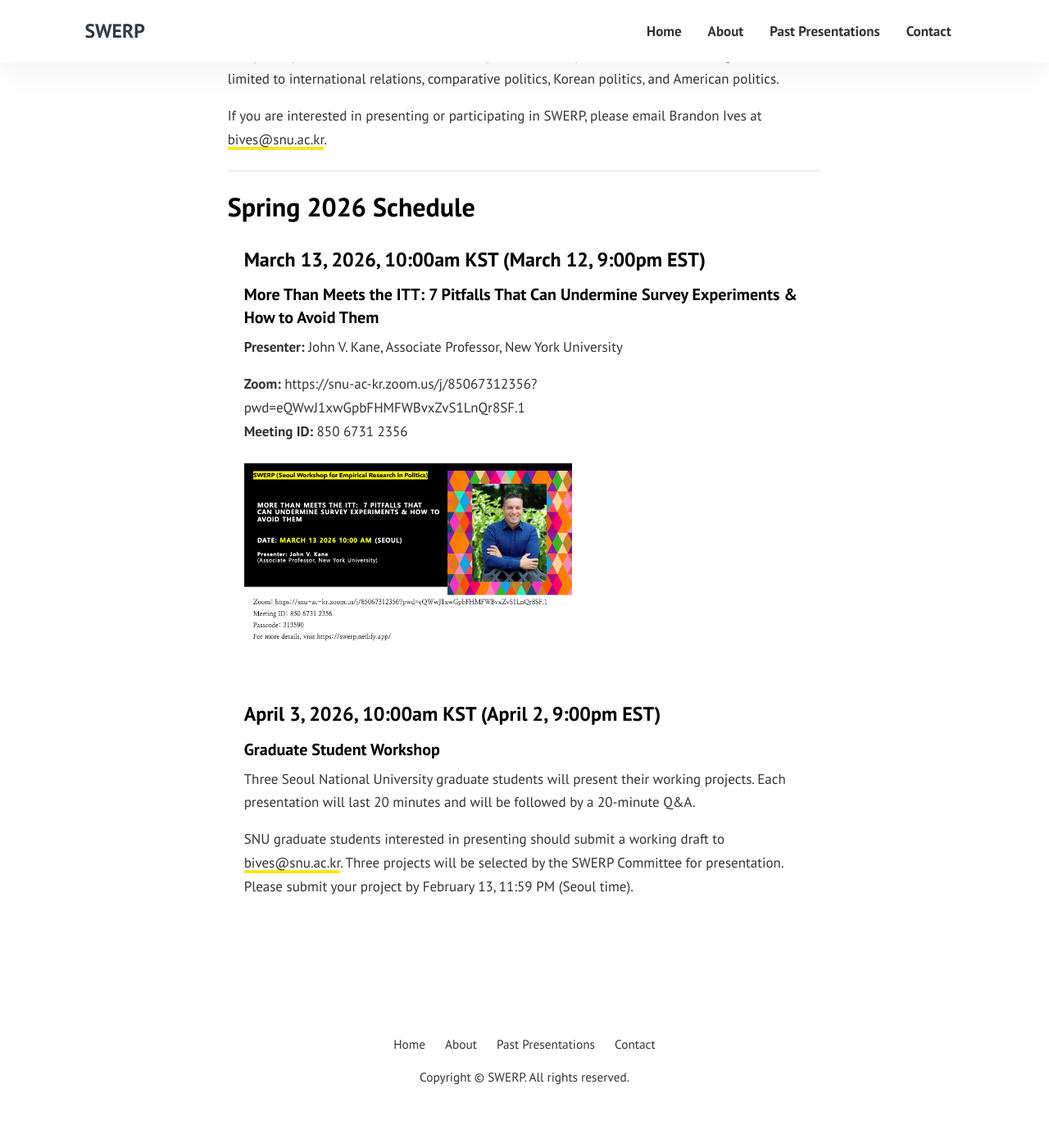
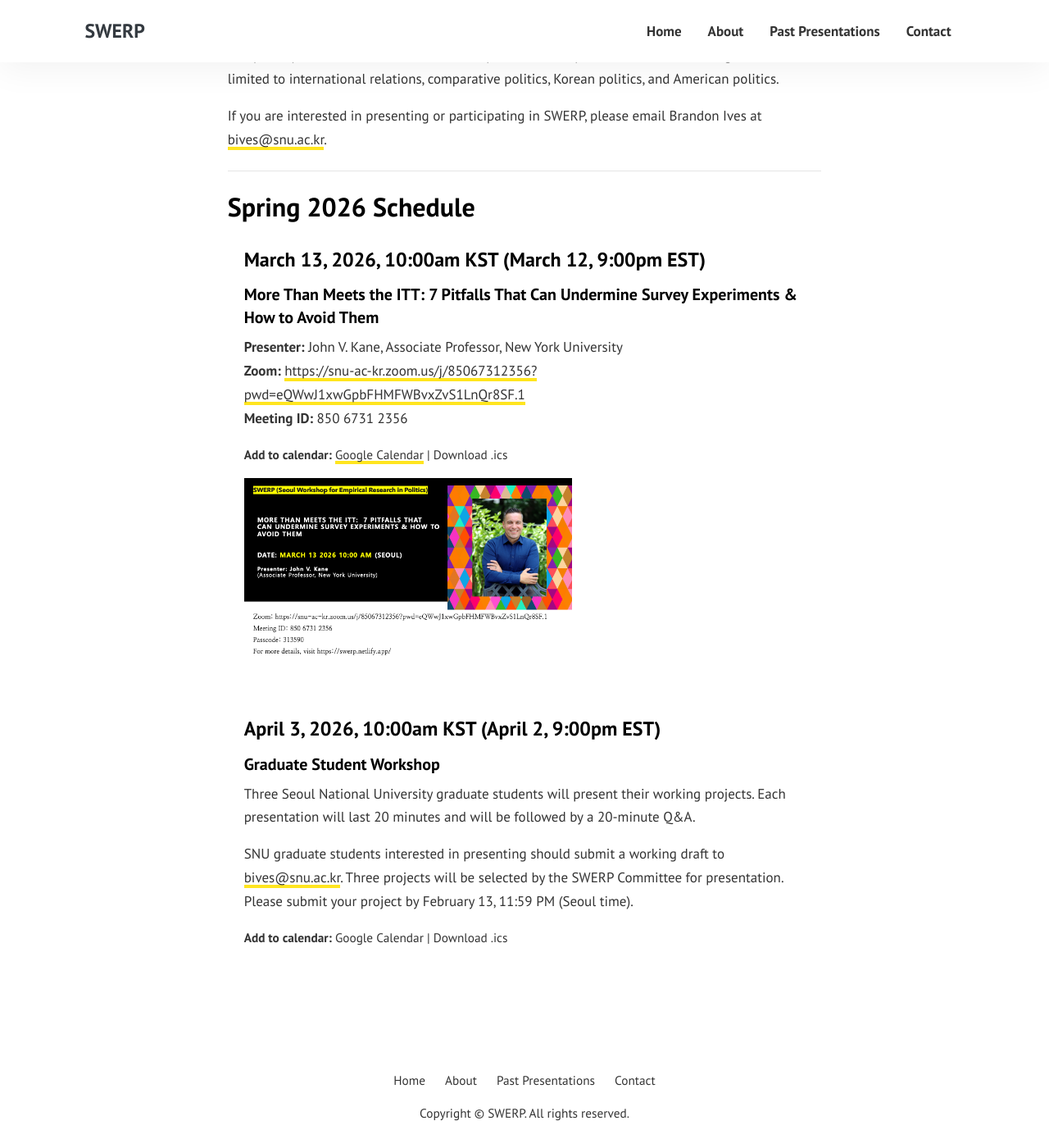
Before and after one commit to sysilviakim/swerp, a Jekyll site: the page built from index.html, in a window 1280 px wide and 1400 px high, scrolled down 505 px. Shown: the whole window at 82% size. Built offline with Jekyll 4.4.1, drawn with Linux system fonts in a browser that asks for light colours; before the commit the page ends 1861 px from its top, so only the background shows below that.

Commit message:
uniform spacing + calendar invites

```diff
--- a/assets/css/theme.scss
+++ b/assets/css/theme.scss
@@ -61,7 +61,8 @@ a {
         transition: all .4s;
     }
 }
-a[href^="mailto:"] {
+a[href^="mailto:"],
+a[href*="zoom.us"] {
     color: inherit;
     box-shadow: inset 0 -2px 0 rgba(255, 229, 31,1), 0 2px 0 rgba(255, 229, 31,1);
     &:hover {
--- a/index.html
+++ b/index.html
@@ -30,9 +30,10 @@ layout: default
       <div class="card-body">
         <h4 class="card-title font-weight-bold">March 13, 2026, 10:00am KST (March 12, 9:00pm EST)</h4>
         <h5 class="font-weight-bold">More Than Meets the ITT: 7 Pitfalls That Can Undermine Survey Experiments &amp; How to Avoid Them</h5>
-        <p><strong>Presenter:</strong> John V. Kane, Associate Professor, New York University</p>
-        <p><strong>Zoom:</strong> <a href="https://snu-ac-kr.zoom.us/j/85067312356?pwd=eQWwJ1xwGpbFHMFWBvxZvS1LnQr8SF.1">https://snu-ac-kr.zoom.us/j/85067312356?pwd=eQWwJ1xwGpbFHMFWBvxZvS1LnQr8SF.1</a><br>
+        <p><strong>Presenter:</strong> John V. Kane, Associate Professor, New York University<br>
+        <strong>Zoom:</strong> <a href="https://snu-ac-kr.zoom.us/j/85067312356?pwd=eQWwJ1xwGpbFHMFWBvxZvS1LnQr8SF.1">https://snu-ac-kr.zoom.us/j/85067312356?pwd=eQWwJ1xwGpbFHMFWBvxZvS1LnQr8SF.1</a><br>
         <strong>Meeting ID:</strong> 850 6731 2356</p>
+        <p class="small mb-2"><strong>Add to calendar:</strong> <a href="https://www.google.com/calendar/render?action=TEMPLATE&text=SWERP%3A+More+Than+Meets+the+ITT&dates=20260313T010000Z%2F20260313T020000Z&details=Presenter%3A+John+V.+Kane%2C+Associate+Professor%2C+New+York+University%0A%0AZoom%3A+https%3A%2F%2Fsnu-ac-kr.zoom.us%2Fj%2F85067312356%3Fpwd%3DeQWwJ1xwGpbFHMFWBvxZvS1LnQr8SF.1%0AMeeting+ID%3A+850+6731+2356&location=Zoom" target="_blank">Google Calendar</a> | <a href="{{ site.baseurl }}/assets/files/2026-03-swerp-kane.ics">Download .ics</a></p>
         <a href="{{ site.baseurl }}/assets/files/2026-03-swerp-kane.png" target="_blank"><img src="{{ site.baseurl }}/assets/files/2026-03-swerp-kane.png" class="img-fluid mt-2" alt="Poster" style="max-width:400px;"></a>
       </div>
     </div>
@@ -43,7 +44,7 @@ layout: default
         <h5 class="font-weight-bold">Graduate Student Workshop</h5>
         <p>Three Seoul National University graduate students will present their working projects. Each presentation will last 20 minutes and will be followed by a 20-minute Q&A.</p>
         <p>SNU graduate students interested in presenting should submit a working draft to <a href="mailto:bives@snu.ac.kr">bives@snu.ac.kr</a>. Three projects will be selected by the SWERP Committee for presentation. Please submit your project by February 13, 11:59 PM (Seoul time).</p>
-
+        <p class="small mb-0"><strong>Add to calendar:</strong> <a href="https://www.google.com/calendar/render?action=TEMPLATE&text=SWERP+Graduate+Student+Workshop&dates=20260403T010000Z%2F20260403T030000Z&details=Three+Seoul+National+University+graduate+students+will+present+their+working+projects.+Each+presentation+will+last+20+minutes+and+will+be+followed+by+a+20-minute+Q%26A.&location=Zoom" target="_blank">Google Calendar</a> | <a href="{{ site.baseurl }}/assets/files/2026-04-swerp-grad.ics">Download .ics</a></p>
       </div>
     </div>
 
```
Also changed, not shown: 2 other files.
